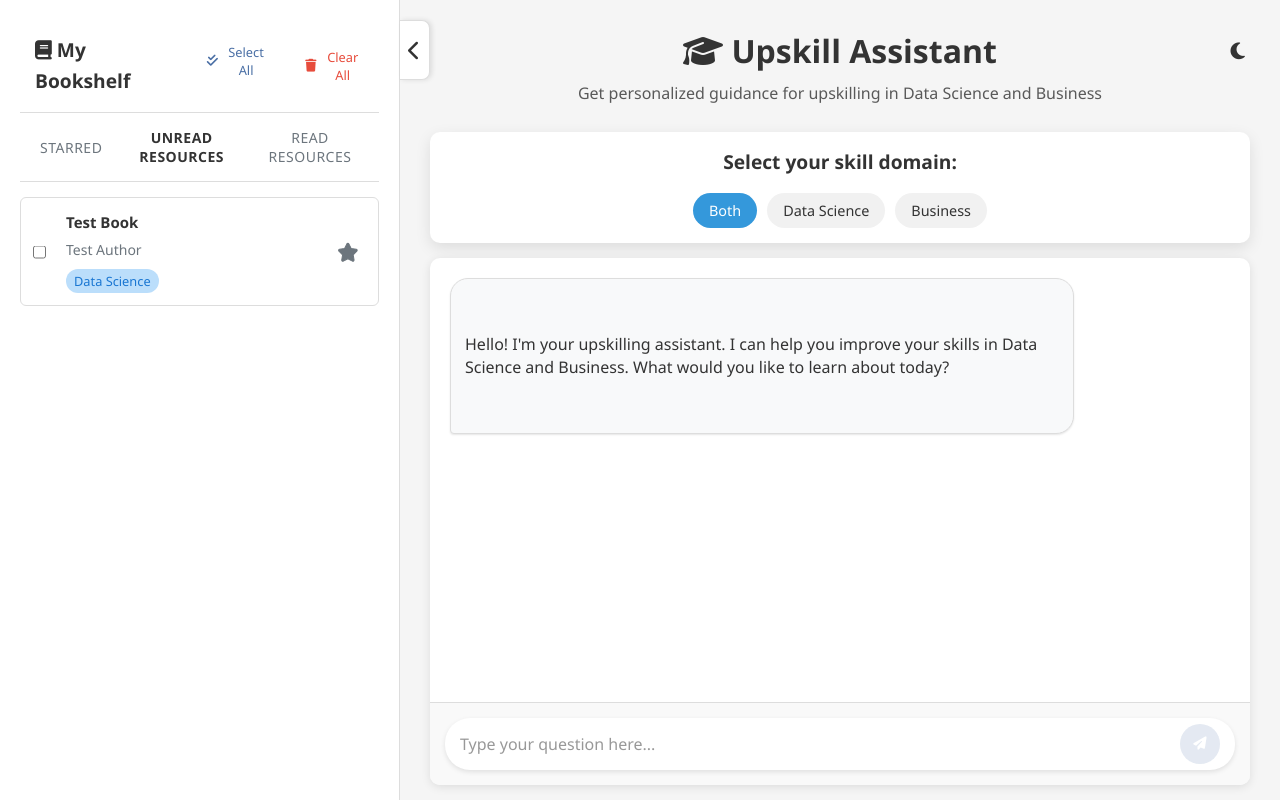
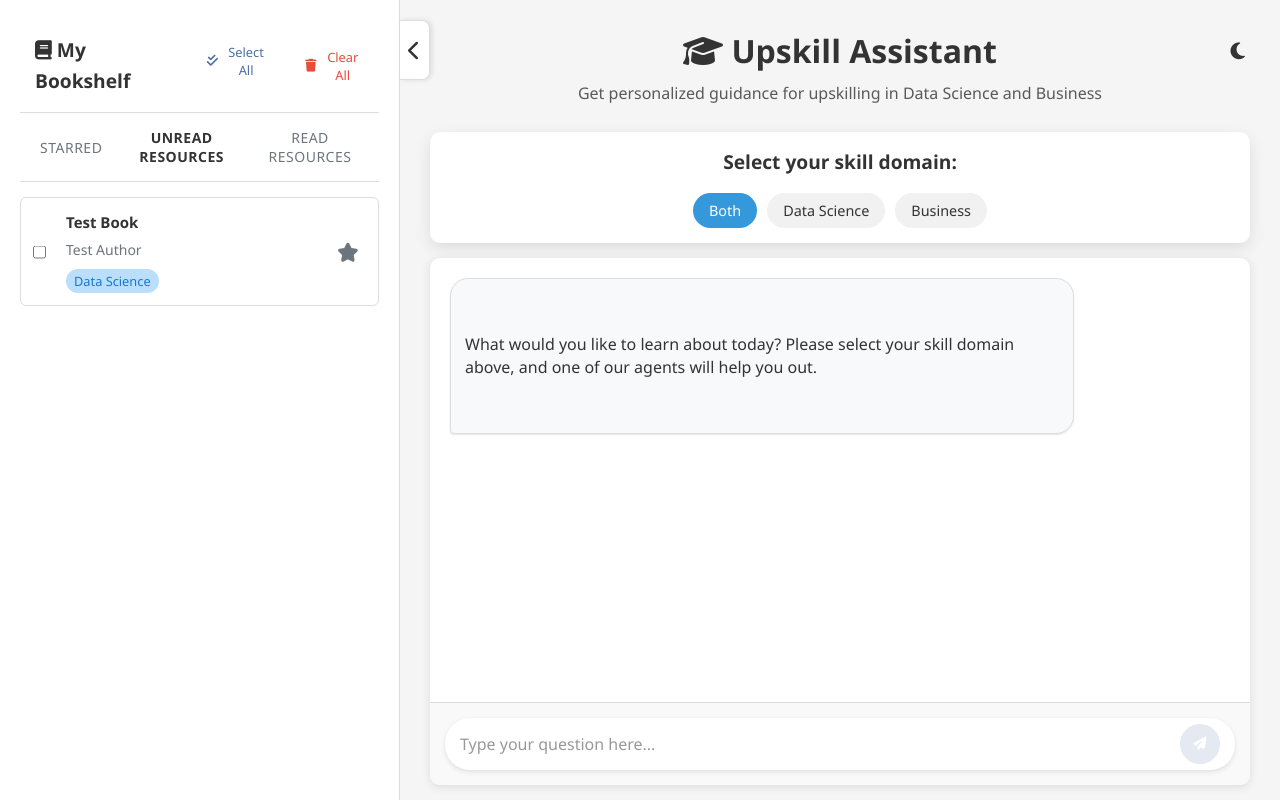
Before and after one commit to justing0909/mktg4604_upskill, a Flask app: page / in a window 1280 px wide. Run offline with Flask 3, Linux system fonts and the light colour scheme.

Commit message:
adjusted intro message to be name-agnostic and unrepetitive

```diff
--- a/templates/index.html
+++ b/templates/index.html
@@ -73,7 +73,7 @@
                     <div class="chat-messages" id="chat-messages">
                         <div class="message bot">
                             <div class="message-content">
-                                <p>Hello! I'm your upskilling assistant. I can help you improve your skills in Data Science and Business. What would you like to learn about today?</p>
+                                <p>What would you like to learn about today? Please select your skill domain above, and one of our agents will help you out.</p>
                             </div>
                         </div>
                     </div>
```
